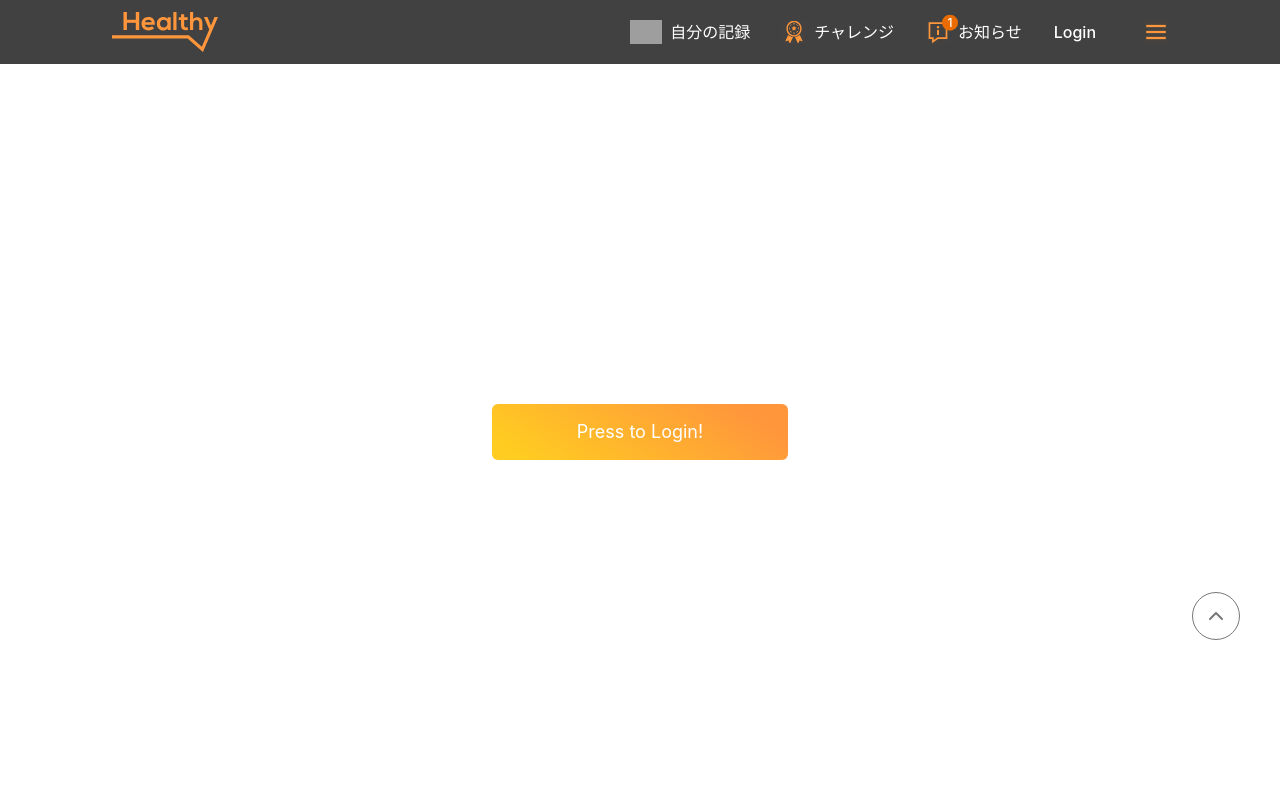
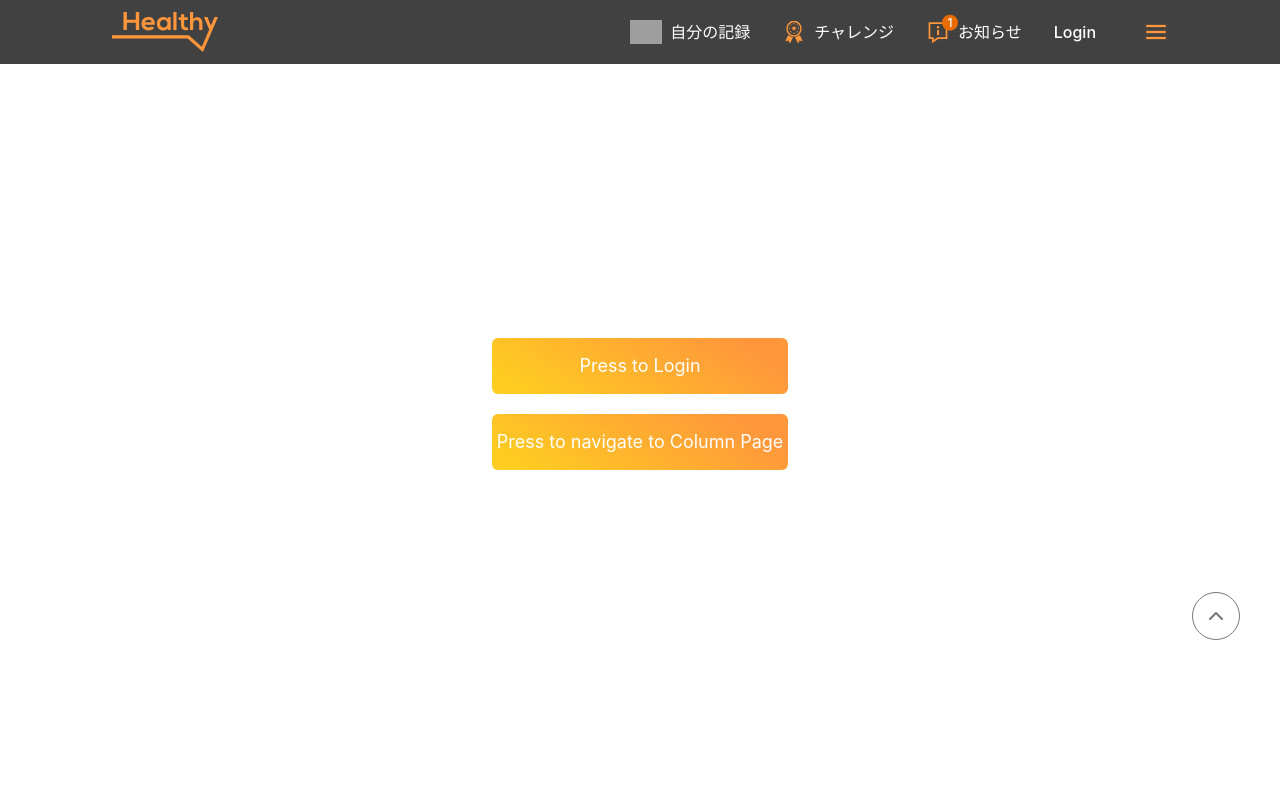
Before and after one commit to ndhhien27/arent_healthy, a React (Vite) app: page /login in a window 1280 px wide. Shown: the top 800 px of the page. Built offline with nearby package versions, Linux system fonts and the light colour scheme; grey boxes are pictures that could not be loaded.

Commit message:
Fix login flow

```diff
--- a/src/components/home/date-rate.tsx
+++ b/src/components/home/date-rate.tsx
@@ -30,7 +30,10 @@ function DateRate() {
             cy="90"
           />
         </svg>
-        <span className="absolute text-xl text-white rotate-90">05/21 75</span>
+        <div className="absolute text-white rotate-90">
+          <span className="text-md">05/21</span>&nbsp;
+          <span className="text-xl">75%</span>
+        </div>
       </div>
     </div>
   );
--- a/src/pages/login.tsx
+++ b/src/pages/login.tsx
@@ -17,8 +17,12 @@ function Login() {
   const handleLogin = () => mutate();
   return (
     <LayoutContainer>
-      <div className="h-[calc(100vh-64px)] flex items-center justify-center">
-        <Button onClick={handleLogin} label="Press to Login!" />
+      <div className="h-[calc(100vh-120px)] flex flex-col items-center justify-center gap-y-5">
+        <Button onClick={handleLogin} label="Press to Login" />
+        <Button
+          onClick={() => (window.location.href = '/column')}
+          label="Press to navigate to Column Page"
+        />
       </div>
     </LayoutContainer>
   );
```
